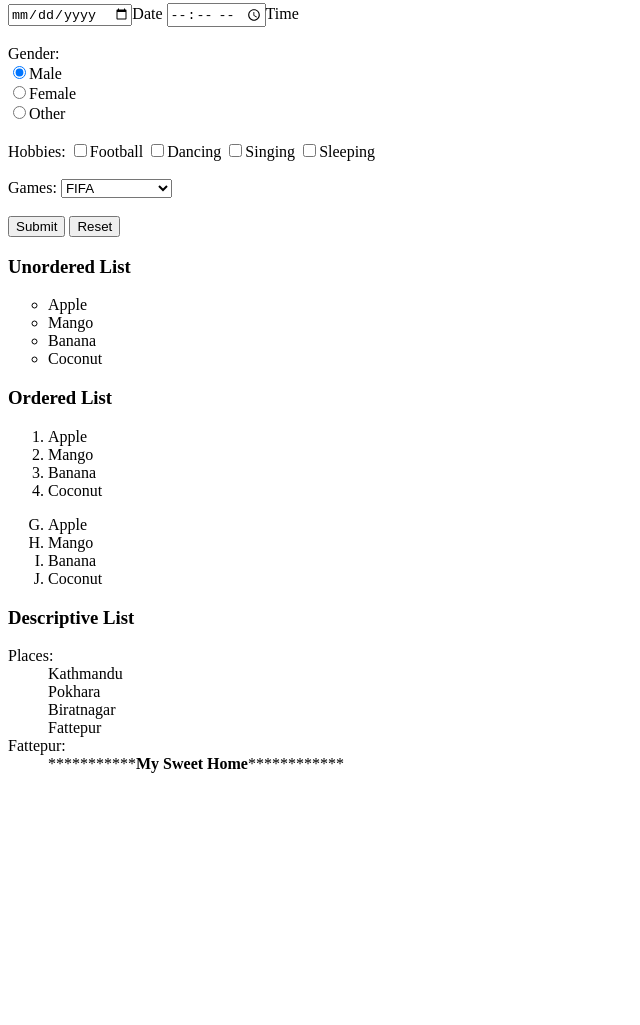
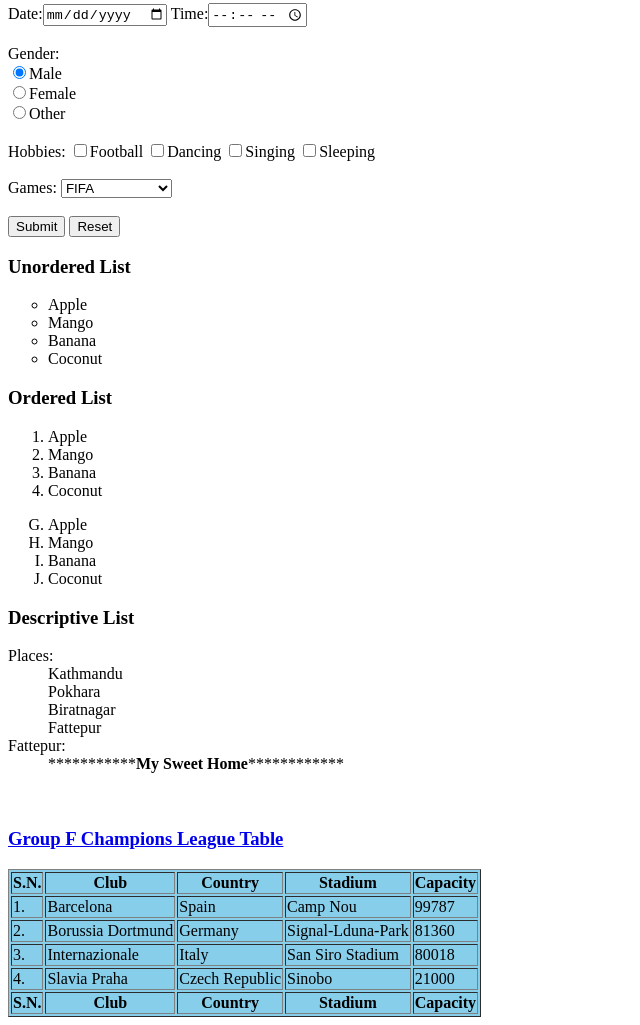
Before and after one commit to mahatodaya/sampleproject1, a plain HTML site: page index.html in a window 1280 px wide. Shown: the part 83-1108 px from the top of the page, without its empty margins (0-640 px from the left). Before the commit the page ends 872 px from the top, so only its background shows below. Drawn offline with Linux system fonts and the light colour scheme.

Commit message:
Table Added

```diff
--- a/index.html
+++ b/index.html
@@ -9,8 +9,8 @@
 		<label>Last Name:</label><input type="text" name="lname" placeholder="last name...."><br><br>
 		<label>Username:</label><input type="text" name="uname" placeholder="username....">
 		<label>Password:</label><input type="text" name="password" placeholder="password...."><br><br>
-		<input type="date" name="date">Date
-		<input type="time" name="time">Time<br><br>
+		<label>Date:</label><input type="date" name="date">
+		<label>Time:</label><input type="time" name="time"><br><br>
 		<label>Gender:</label><br>
 		<input type="radio" name="gender" value="male" checked>Male<br>
 		<input type="radio" name="gender" value="female">Female<br>
@@ -21,7 +21,7 @@
 		<input type="checkbox" name="hobbies" value="singing">Singing
 		<input type="checkbox" name="hobbies" value="sleeping">Sleeping<br><br>
 		<label>Games:</label>
-		<select name="Games">
+		<select name="Games" required="-----Select-----">
 			<option value="fifa">FIFA</option>
 			<option value="pubg">PUBG</option>
 			<option value="dreamleague">Dream League</option>
@@ -58,7 +58,58 @@
 			<dd>Biratnagar</dd>
 			<dd>Fattepur</dd>
 			<dt>Fattepur:</dt>
-			<dd >***********<b>My Sweet Home</b>************</dd>
+			<dd >***********<b>My Sweet Home</b>************</dd><br><br>
 		</dl>
+		<h3><a href="https://www.uefa.com/uefachampionsleague/" target="_blank">Group F Champions League Table</a></h3>
+		<table border="" bgcolor="skyblue">
+			<thead>
+				<tr>
+					<th>S.N.</th>
+					<th>Club</th>
+					<th>Country</th>
+					<th>Stadium</th>
+					<th>Capacity</th>
+				</tr>
+			</thead>
+			<tbody>
+				<tr>
+					<td>1.</td>
+					<td>Barcelona</td>
+					<td>Spain</td>
+					<td>Camp Nou</td>
+					<td>99787</td>
+				</tr>
+				<tr>
+					<td>2.</td>
+					<td>Borussia Dortmund</td>
+					<td>Germany</td>
+					<td>Signal-Lduna-Park</td>
+					<td>81360</td>
+				</tr>
+				<tr>
+					<td>3.</td>
+					<td>Internazionale</td>
+					<td>Italy</td>
+					<td>San Siro Stadium</td>
+					<td>80018</td>
+				</tr>
+				<tr>
+					<td>4.</td>
+					<td>Slavia Praha</td>
+					<td>Czech Republic</td>
+					<td>Sinobo</td>
+					<td>21000</td>
+				</tr>
+			</tbody>
+			<tfoot>
+				<tr>
+					<th>S.N.</th>
+					<th>Club</th>
+					<th>Country</th>
+					<th>Stadium</th>
+					<th>Capacity</th>
+				</tr>
+			</tfoot>
+		</table>
 </body>
 </html>
```
